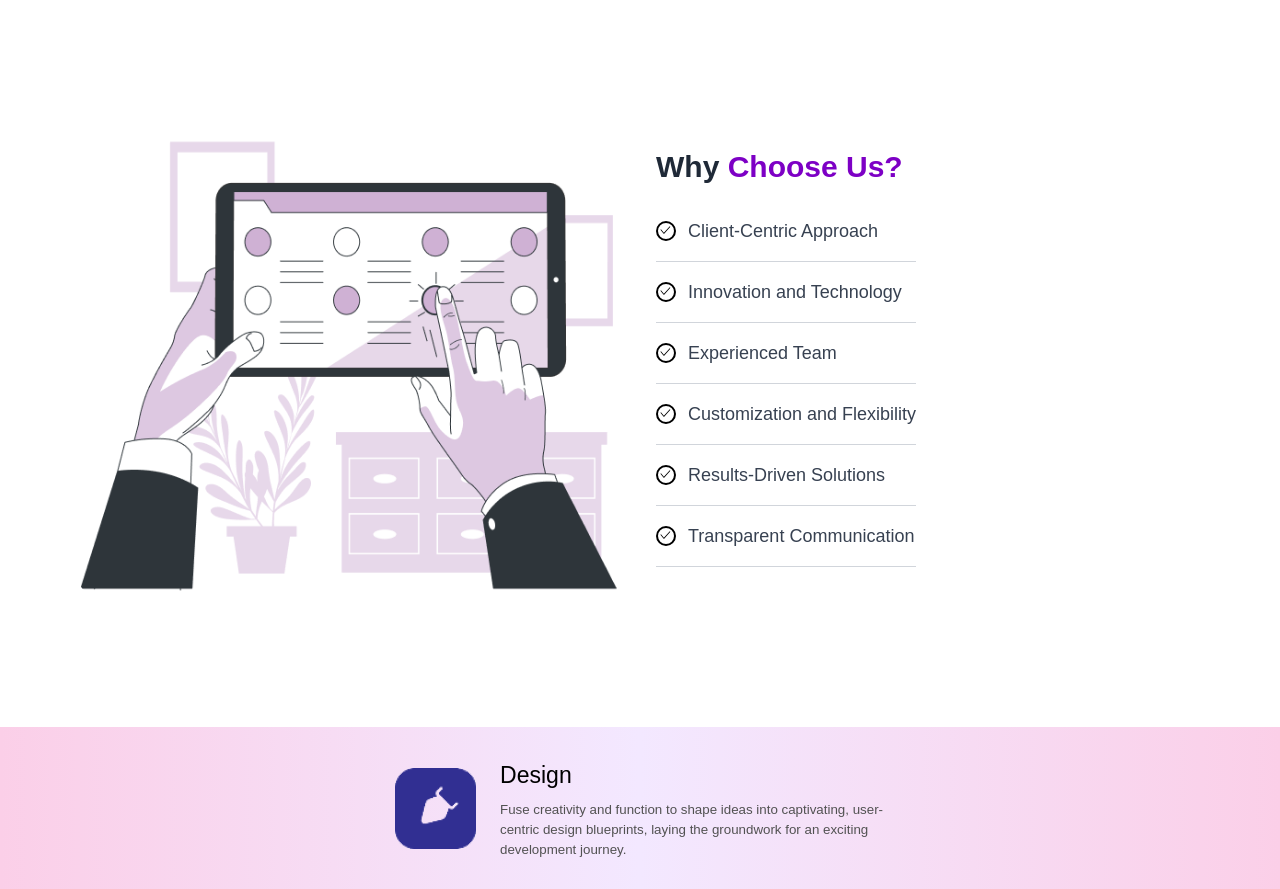
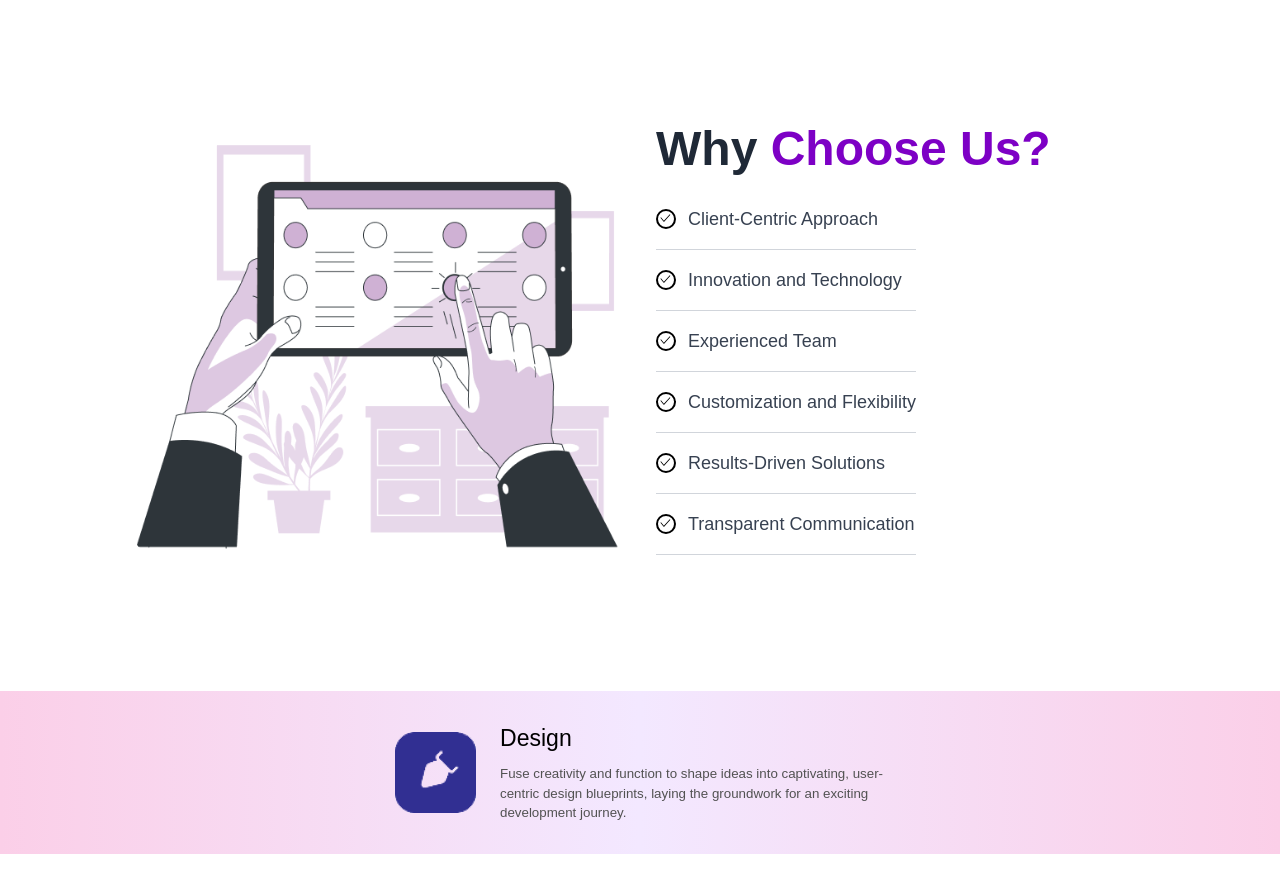
Before and after one commit to SPLkavinga/Asipiya-website, a React (Create React App) app: page /about in a window 1280 px wide. Shown: the part 1632-2521 px from the top of the page. Built offline with nearby package versions, Linux system fonts and the light colour scheme.

Commit message:
remove maring

```diff
--- a/src/Components/WhyChooseUs.jsx
+++ b/src/Components/WhyChooseUs.jsx
@@ -84,7 +84,7 @@ function WhyChooseUs() {
   }
 
   return (
-    <div className="flex flex-col items-center justify-between max-w-6xl p-4 mx-auto mb-10 space-y-8 md:space-y-12">
+    <div className="flex flex-col items-center justify-between max-w-7xl p-4 mx-[20px] xl:mx-[120px] mb-10 space-y-8 md:space-y-12 ">
       {/* Content Section */}
       <div className="flex flex-col items-center justify-center w-full space-y-8 md:flex-row md:space-y-0 md:space-x-8">
         {/* Image Section with animation */}
@@ -98,7 +98,7 @@ function WhyChooseUs() {
           <img
             src={choose}
             alt="Person working"
-            className="w-[590px] rounded-lg"
+            className="w-full md:w-[590px] rounded-lg" // Ensure full width on smaller screens
           />
         </motion.div>
 
@@ -111,7 +111,7 @@ function WhyChooseUs() {
           viewport={{ once: true }} // Trigger animation only once
         >
           {/* Section Heading */}
-          <h2 className="mb-8 text-[39.81px] font-semibold text-gray-800 sm:text-3xl">
+          <h2 className="mb-8 text-3xl sm:text-4xl lg:text-5xl font-semibold text-gray-800">
             Why <span className="text-[#7D00C5]">Choose Us?</span>
           </h2>
 
--- a/src/Pages/Home.jsx
+++ b/src/Pages/Home.jsx
@@ -146,7 +146,7 @@ function Home() {
       </div>
       <br />
 
-      <div className="px-[20px] xl:px-[120px] ">
+      <div className="mx-[20px] xl:mx-[120px] ">
         <p className="text-[30px] md:text-[39.81px] font-medium text-center mt-[30px] md:mt-[78px]">
           Our <span className="text-purple-600"> Services</span>{" "}
         </p>
```
